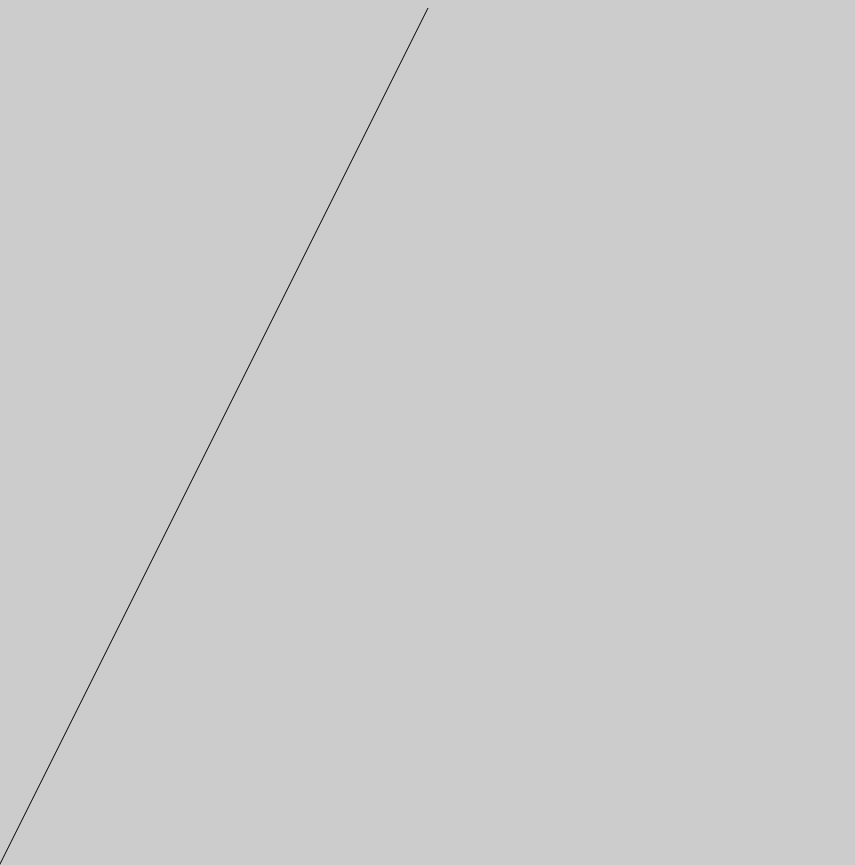
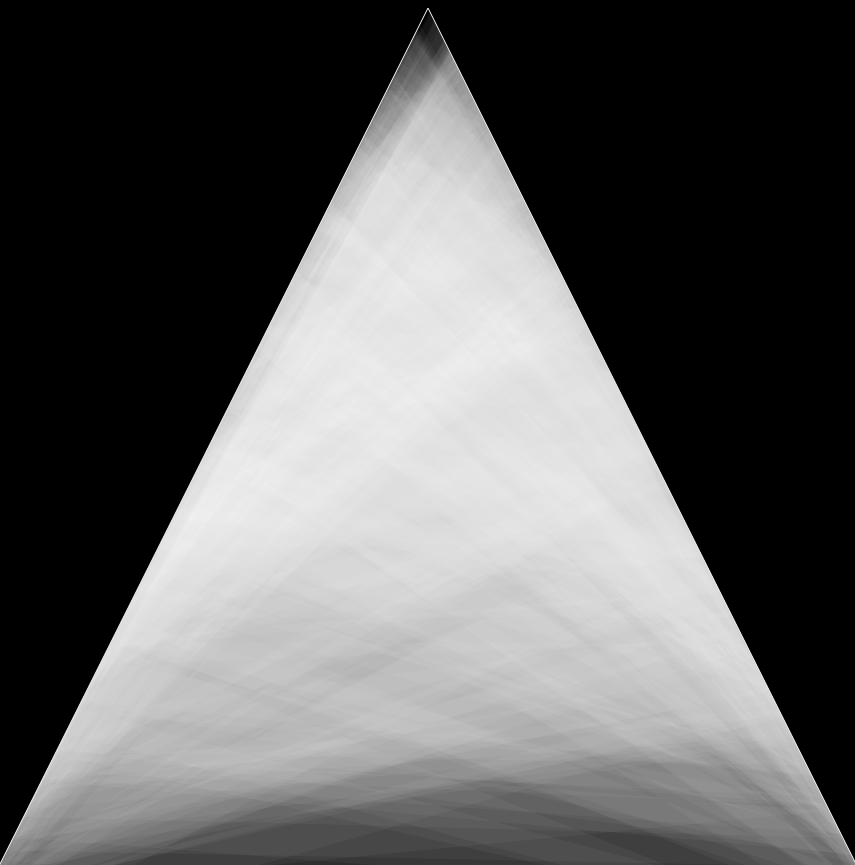
Before and after one commit to 1wheel/webpack-hmr, a website built with webpack: page index.html in a window 1280 px wide. Shown: the top 865 px of the page, without its empty margins (60-915 px from the left). Built offline with nearby package versions, Linux system fonts and the light colour scheme.

Commit message:
triangle working

```diff
--- a/draw.js
+++ b/draw.js
@@ -7,15 +7,61 @@ var height = 960
 var canvas = d3.select('canvas').node()
 var ctx = canvas.getContext('2d');
 
-ctx.beginPath()
-ctx.moveTo(0, height)
-ctx.lineTo(width/2, 0)
-ctx.stroke()
+ctx.clearRect(0, 0, width, height)
+
+ctx.strokeStyle = '#fff'
+
+
+function drawOutline(){
+  ctx.beginPath()
+  ctx.moveTo(0, height)
+  ctx.lineTo(width/2, 0)
+  ctx.stroke()
+
+  ctx.beginPath()
+  ctx.moveTo(width, height)
+  ctx.lineTo(width/2, 0)
+  ctx.stroke()
+}
+
+function drawTriangle(p){
+  ctx.beginPath()
+  ctx.lineTo(p[0][0], p[0][1])
+  ctx.lineTo(p[1][0], p[1][1])
+  ctx.lineTo(p[2][0], p[2][1])
+  ctx.fill()
+}
+
+
+
+ctx.fillStyle = 'rgba(255,255,255,.04)'
+
+var points = d3.range(200).map(function(d, i){
+  return [randomL(), randomR(), i % 2 ? randomL() : randomR()]
+})
+
+d3.timer(function(d){
+  ctx.clearRect(0, 0, width, height)
+
+  drawOutline()
+
+  points.forEach(function(p, i){
+    var p = [randomL(), randomR(), i % 2 ? randomL() : randomR()]
+    drawTriangle(p)
+  })
+
+})
+
+
+function randomL(){
+  var x = Math.random()*width/2
+  return [x, height - x*2]
+}
+
+function randomR(){
+  var x = Math.random()*width/2 + width/2
+  return [x, x*2- height]
+}
 
 
 console.log('drawing')
-
-
-// ctx.fillStyle = "#" + formatHex(i) + "0000";
-// ctx.fill();
-// ctx.stroke()
--- a/index.html
+++ b/index.html
@@ -5,5 +5,6 @@
   </head>
   <body>
     <canvas width="960" height="960"></canvas>
+    <script src="/static/bundle.js"></script>
   </body>
 </html>
--- a/index.js
+++ b/index.js
@@ -1,4 +1,6 @@
 require("./style.css");
+var d3 = require("./d3v4+jetpack.js");
+
 
 var draw = require("./draw.js");
 
--- a/style.css
+++ b/style.css
@@ -1,3 +1,3 @@
 body{
-  background: #ccc;
+  background: #000;
 }
```
